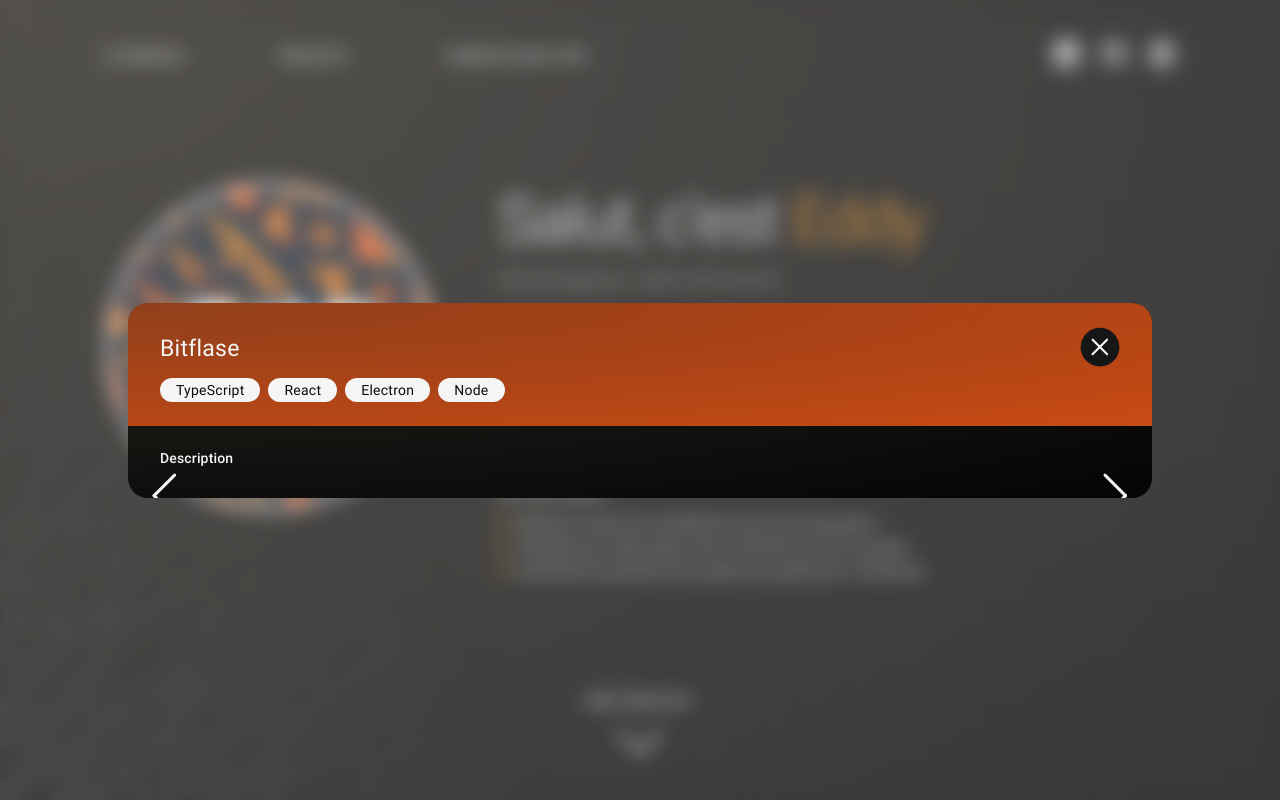
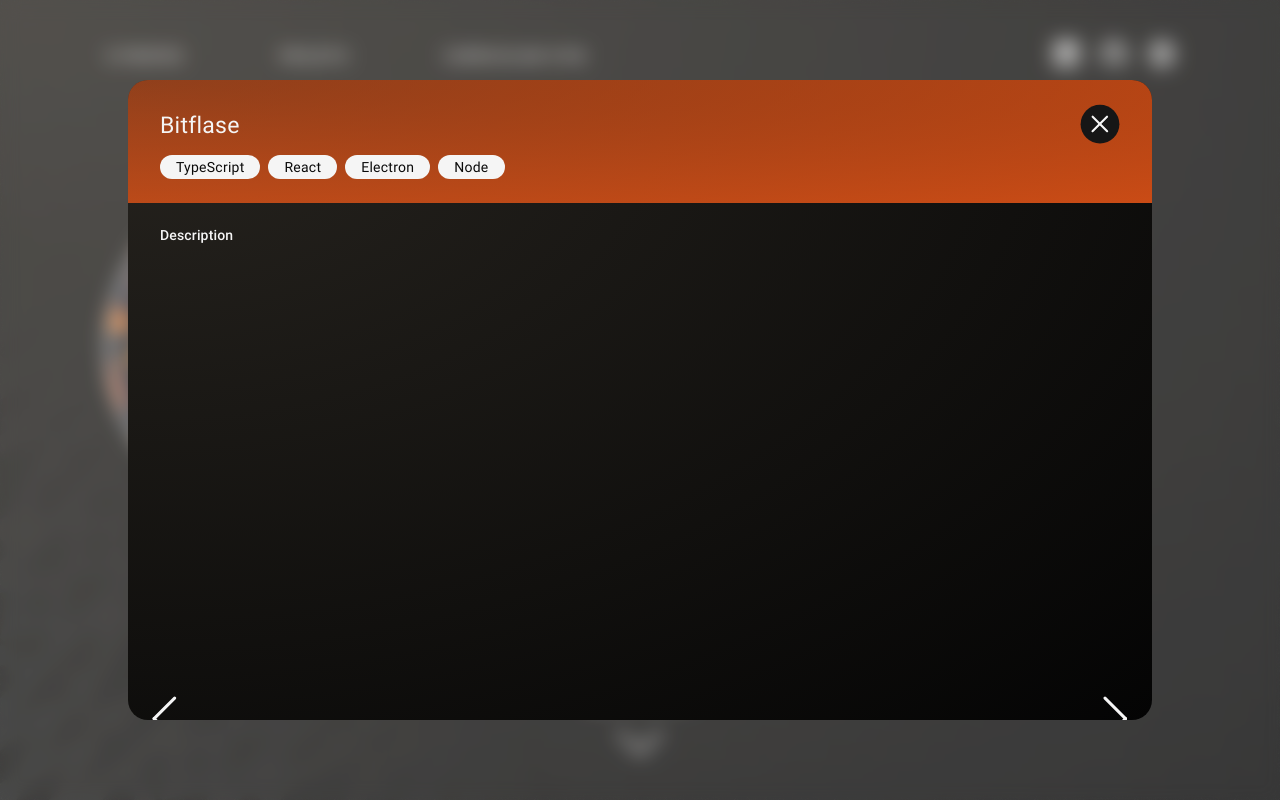
Before and after one commit to Akwd22/akwd22.github.io, a React (Create React App) app: page /projets/bitflase in a window 1280 px wide. Shown: the top 800 px of the page. Built offline with nearby package versions, Linux system fonts and the light colour scheme.

Commit message:
Add: media popup

```diff
--- a/src/components/ButtonIcon/ButtonIcon.tsx
+++ b/src/components/ButtonIcon/ButtonIcon.tsx
@@ -7,11 +7,12 @@
   target?: React.HTMLAttributeAnchorTarget;
   onClick?: React.MouseEventHandler<HTMLAnchorElement>;
   tooltip?: string;
+  id?: string;
 }
 
 const ButtonIcon: FunctionComponent<ButtonIconProps> = (props) => {
   return (
-    <a href={props.href} target={props.target} rel="noreferrer" onClick={props.onClick} title={props.tooltip} className="button-icon">
+    <a id={props.id} href={props.href} target={props.target} rel="noreferrer" onClick={props.onClick} title={props.tooltip} className="button-icon">
       {props.icon}
     </a>
   );
--- /dev/null
+++ b/src/components/Popup/MediaPopup/MediaPopup.css
@@ -0,0 +1,44 @@
+.media-popup {
+  position: fixed;
+  z-index: 1;
+  border-radius: 20px;
+  overflow: hidden;
+  user-select: none;
+  background-color: red;
+}
+
+.media-popup img {
+  max-width: 80vw;
+  max-height: 80vh;
+}
+
+.media-popup iframe {
+  width: 80vw;
+  height: 80vh;
+}
+
+.media-popup-controls {
+  position: absolute;
+  width: 100%;
+  height: 100%;
+  display: flex;
+  align-items: center;
+  justify-content: space-between;
+  background: linear-gradient(to right, rgba(0, 0, 0, 0.8), transparent 250px), linear-gradient(to left, rgba(0, 0, 0, 0.8), transparent 250px);
+  pointer-events: none;
+}
+
+.media-popup-controls > * {
+  pointer-events: all;
+}
+
+#close-media-popup {
+  position: absolute;
+  top: 40px;
+  right: 40px;
+}
+
+#next-media-popup,
+#prev-media-popup {
+  padding: 0 40px;
+}
--- /dev/null
+++ b/src/components/Popup/MediaPopup/MediaPopup.tsx
@@ -0,0 +1,56 @@
+import { FunctionComponent, useState } from "react";
+import { createPortal } from "react-dom";
+import { ReactComponent as ArrowLeftIcon } from "assets/imgs/icons/arrow-left.svg";
+import { ReactComponent as ArrowRightIcon } from "assets/imgs/icons/arrow-right.svg";
+import { ReactComponent as CloseIcon } from "assets/imgs/icons/close-white.svg";
+import "./MediaPopup.css";
+import ButtonIcon from "components/ButtonIcon/ButtonIcon";
+import { TProject } from "data/projects";
+
+interface MediaPopupProps {
+  currentIndex: number;
+  medias: TProject["medias"];
+  onClose?: () => void;
+}
+
+const MediaPopup: FunctionComponent<MediaPopupProps> = (props) => {
+  const [currentIndex, setCurrentIndex] = useState(props.currentIndex);
+
+  function switchMedia(direction: "next" | "previous") {
+    let newIndex = currentIndex + (direction === "next" ? +1 : -1);
+
+    if (newIndex >= props.medias.length) {
+      newIndex = 0;
+    } else if (newIndex < 0) {
+      newIndex = props.medias.length - 1;
+    }
+
+    setCurrentIndex(newIndex);
+  }
+
+  return createPortal(
+    <div className="media-popup">
+      <div className="media-popup-controls">
+        <ButtonIcon id="close-media-popup" icon={<CloseIcon width={48} height={48} />} onClick={() => props.onClose()} />
+        <ButtonIcon id="prev-media-popup" icon={<ArrowLeftIcon width={64} height={64} />} onClick={() => switchMedia("previous")} />
+        <ButtonIcon id="next-media-popup" icon={<ArrowRightIcon width={64} height={64} />} onClick={() => switchMedia("next")} />
+      </div>
+      {props.medias[currentIndex].type === "image" ? (
+        <img src={props.medias[currentIndex].imageUrl} alt="" />
+      ) : (
+        <iframe
+          width="100%"
+          height="100%"
+          src={props.medias[currentIndex].videoUrl}
+          title="YouTube Video Player"
+          frameBorder="0"
+          allow="accelerometer; autoplay; clipboard-write; encrypted-media; gyroscope; picture-in-picture"
+          allowFullScreen
+        ></iframe>
+      )}
+    </div>,
+    document.getElementById("popup")
+  );
+};
+
+export default MediaPopup;
--- a/src/components/Popup/ProjectPopup/MediaCarousel/MediaCarousel.tsx
+++ b/src/components/Popup/ProjectPopup/MediaCarousel/MediaCarousel.tsx
@@ -1,28 +1,35 @@
-import { FunctionComponent, useRef } from "react";
+import { FunctionComponent, useRef, useState } from "react";
 import { ReactComponent as ArrowLeftIcon } from "assets/imgs/icons/arrow-left.svg";
 import { ReactComponent as ArrowRightIcon } from "assets/imgs/icons/arrow-right.svg";
 import { ReactComponent as PlayIcon } from "assets/imgs/icons/play.svg";
 import "./MediaCarousel.css";
 import ButtonIcon from "components/ButtonIcon/ButtonIcon";
 import { TProject } from "data/projects";
+import MediaPopup from "components/Popup/MediaPopup/MediaPopup";
 
 interface MediaCarouselProps {
-  videos: TProject["videos"];
-  images: TProject["images"];
+  medias: TProject["medias"];
+  onFullscreen: (isFullscreen: boolean) => void;
 }
 
 const MediaCarousel: FunctionComponent<MediaCarouselProps> = (props) => {
+  const [fullscreenMedia, setFullscreenMedia] = useState<{ isFullscreen: boolean; mediaIndex?: number }>({ isFullscreen: false });
   const carouselRef = useRef<HTMLDivElement>();
 
   function horizontalScroll(direction: "left" | "right") {
     const div = carouselRef.current;
-    const offset = div.scrollWidth / (props.videos.length + props.images.length);
+    const offset = div.scrollWidth / props.medias.length;
 
     div.scrollTo({
       top: 0,
       left: div.scrollLeft + (direction === "left" ? -offset : +offset),
       behavior: "smooth",
     });
+  }
+
+  function setFullscreen(isFullscreen: boolean, mediaIndex?: number) {
+    setFullscreenMedia({ isFullscreen, mediaIndex });
+    props.onFullscreen(isFullscreen);
   }
 
   return (
@@ -33,19 +40,15 @@
       </div>
 
       <div className="media-carousel-thumbnails" ref={carouselRef}>
-        {props.videos.map((video, index) => (
-          <div key={index} className="media-carousel-video">
-            <PlayIcon className="media-carousel-play-icon" />
-            <img src={video.thumbnail} alt="" />
-          </div>
-        ))}
-
-        {props.images.map((image, index) => (
-          <div key={index} className="media-carousel-image">
-            <img src={image} alt="" />
+        {props.medias.map((media, index) => (
+          <div key={index} className={"media-carousel-" + media.type} onClick={() => setFullscreen(true, index)}>
+            {media.type === "video" && <PlayIcon className="media-carousel-play-icon" />}
+            <img src={media.imageUrl} alt="" />
           </div>
         ))}
       </div>
+
+      {fullscreenMedia.isFullscreen && <MediaPopup onClose={() => setFullscreen(false)} currentIndex={fullscreenMedia.mediaIndex} medias={props.medias} />}
     </div>
   );
 };
--- a/src/components/Popup/ProjectPopup/ProjectPopup.css
+++ b/src/components/Popup/ProjectPopup/ProjectPopup.css
@@ -4,11 +4,21 @@
   width: clamp(0px, 80vw, 1100px);
   border-radius: 20px;
   overflow: hidden;
+  height: 80vh;
+  display: flex;
+  flex-direction: column;
 }
 
 .project-popup-header {
   background: var(--background-header);
   padding: 24px 32px;
+}
+
+.project-popup-content {
+  padding: 24px 32px;
+  height: 100%;
+  display: flex;
+  flex-direction: column;
 }
 
 .project-popup-title {
@@ -18,23 +28,30 @@
   margin-bottom: 8px;
 }
 
-.project-popup-content {
-  padding: 24px 32px;
-  height: 100%;
-}
-
 .project-popup-links {
   display: flex;
   align-items: center;
   column-gap: 16px;
 }
 
+.project-popup-description {
+  overflow-y: auto;
+  flex: 1 0 auto;
+  height: 0;
+}
+
 @media only screen and (max-width: 768px) {
   .project-popup {
-    display: flex;
-    flex-direction: column;
     width: 100vw;
     height: 100vh;
     border-radius: 0;
   }
+
+  .project-popup-header {
+    padding: 24px;
+  }
+
+  .project-popup-content {
+    padding: 24px;
+  }
 }
--- a/src/components/Popup/ProjectPopup/ProjectPopup.tsx
+++ b/src/components/Popup/ProjectPopup/ProjectPopup.tsx
@@ -6,7 +6,7 @@
 import { FunctionComponent, useEffect, useRef, useState } from "react";
 import { createPortal } from "react-dom";
 import { useNavigate, useParams } from "react-router-dom";
-import { ReactComponent as CloseIcon } from "assets/imgs/icons/close.svg";
+import { ReactComponent as CloseIcon } from "assets/imgs/icons/close-black.svg";
 import { ReactComponent as GitHubIcon } from "assets/imgs/icons/github.svg";
 import { ReactComponent as ExternalIcon } from "assets/imgs/icons/external.svg";
 import "./ProjectPopup.css";
@@ -29,6 +29,7 @@
 const ProjectPopup: FunctionComponent<ProjectPopupProps> = (props) => {
   const { slug } = useParams();
   const [project, setProject] = useState<TProject>(null);
+  const [visible, setVisible] = useState(true);
   const popupRef = useRef<HTMLDivElement>();
   const navigate = useNavigate();
 
@@ -49,7 +50,7 @@
   return (
     project &&
     createPortal(
-      <div className="project-popup" ref={popupRef}>
+      <div className="project-popup" ref={popupRef} style={{ visibility: visible ? "visible" : "hidden" }}>
         <header className="project-popup-header">
           <div className="project-popup-title">
             <h1 className="title-2">{project.title}</h1>
@@ -67,7 +68,7 @@
           </div>
         </main>
         <div className="project-popup-carousel">
-          <MediaCarousel videos={project.videos} images={project.images} />
+          <MediaCarousel medias={project.medias} onFullscreen={(isFullscreen) => setVisible(!isFullscreen)} />
         </div>
       </div>,
       document.getElementById("popup")
--- a/src/components/globals.css
+++ b/src/components/globals.css
@@ -114,3 +114,20 @@
 #popup:empty {
   display: none;
 }
+
+::-webkit-scrollbar {
+  width: 5px;
+}
+
+::-webkit-scrollbar-track {
+  border-radius: 5px;
+}
+
+::-webkit-scrollbar-thumb {
+  background: rgb(150, 150, 150);
+  border-radius: 5px;
+}
+
+::-webkit-scrollbar-thumb:hover {
+  background: rgba(255, 255, 255, 0.8);
+}
--- a/src/data/projects.ts
+++ b/src/data/projects.ts
@@ -6,9 +6,12 @@
   url: string;
 }
 
-export interface TProjectVideo {
-  thumbnail: string;
-  url: string;
+export interface TProjectVideo {}
+
+export interface TProjectMedia {
+  type: "image" | "video";
+  imageUrl: string;
+  videoUrl?: string;
 }
 
 export interface TProject {
@@ -19,8 +22,7 @@
   thumbnail?: string;
   description: string;
   links: TProjectLink[];
-  videos: TProjectVideo[];
-  images: string[];
+  medias: TProjectMedia[];
 }
 
 export async function fetch(): Promise<TProject[]> {
--- a/src/data/projects/bitflase.ts
+++ b/src/data/projects/bitflase.ts
@@ -10,8 +10,7 @@
   thumbnail: Thumbnail,
   description: "",
   links: [],
-  videos: [],
-  images: [],
+  medias: [],
 };
 
 export default project;
--- a/src/data/projects/placeholder.ts
+++ b/src/data/projects/placeholder.ts
@@ -10,7 +10,88 @@
   summary:
     "Lorem ipsum dolor sit amet, consectetur adipiscing elit, sed do eiusmod tempor incididunt ut labore et dolore magna aliqua. Ut enim ad minim veniam, quis nostrud exercitation ullamco.",
   tags: ["Tag 1", "Tag 2"],
-  description: `Blabla...`,
+  description: `Blabla..
+  fqz
+  fqzqz
+
+  fzqzqfges
+
+  esghes
+
+  egs
+  hrd
+
+
+
+  egsges
+  esg
+  sgsetfh
+
+  ges
+  gse
+
+  ges
+
+  ge
+
+  g
+
+  g
+
+  g
+
+  jtf
+
+  ulkhul
+
+  ettde
+
+
+  tfuutf
+  tse
+
+  yrd
+  qzffz
+
+  gse
+
+  gesg.
+
+  f
+
+  f
+
+  f
+
+  f
+
+  f
+
+  f
+
+  f
+
+  f
+
+  g
+
+  e
+
+  u
+
+  i
+
+  a
+
+  e
+
+  y
+
+  u
+
+  i
+
+  o`,
   links: [
     {
       type: "repository",
@@ -21,13 +102,16 @@
       url: "https://www.eddydruet.fr/graph-degeneracy/",
     },
   ],
-  videos: [
-    {
-      thumbnail: Image2,
-      url: "https://www.youtube.com/watch?v=tgVmvoZSV00",
-    },
+  medias: [
+    { type: "video", imageUrl: Image2, videoUrl: "https://www.youtube-nocookie.com/embed/tgVmvoZSV00" },
+    { type: "image", imageUrl: Image1 },
+    { type: "image", imageUrl: Image2 },
+    { type: "image", imageUrl: Image3 },
+    { type: "image", imageUrl: Image4 },
+    { type: "image", imageUrl: Image1 },
+    { type: "image", imageUrl: Image2 },
+    { type: "image", imageUrl: Image3 },
   ],
-  images: [Image1, Image2, Image3, Image4, Image1, Image2, Image3],
 };
 
 export default project;
```
Also changed, not shown: src/assets/imgs/icons/close-black.svg (renamed from src/assets/imgs/icons/close.svg), src/assets/imgs/icons/close-white.svg (added).
